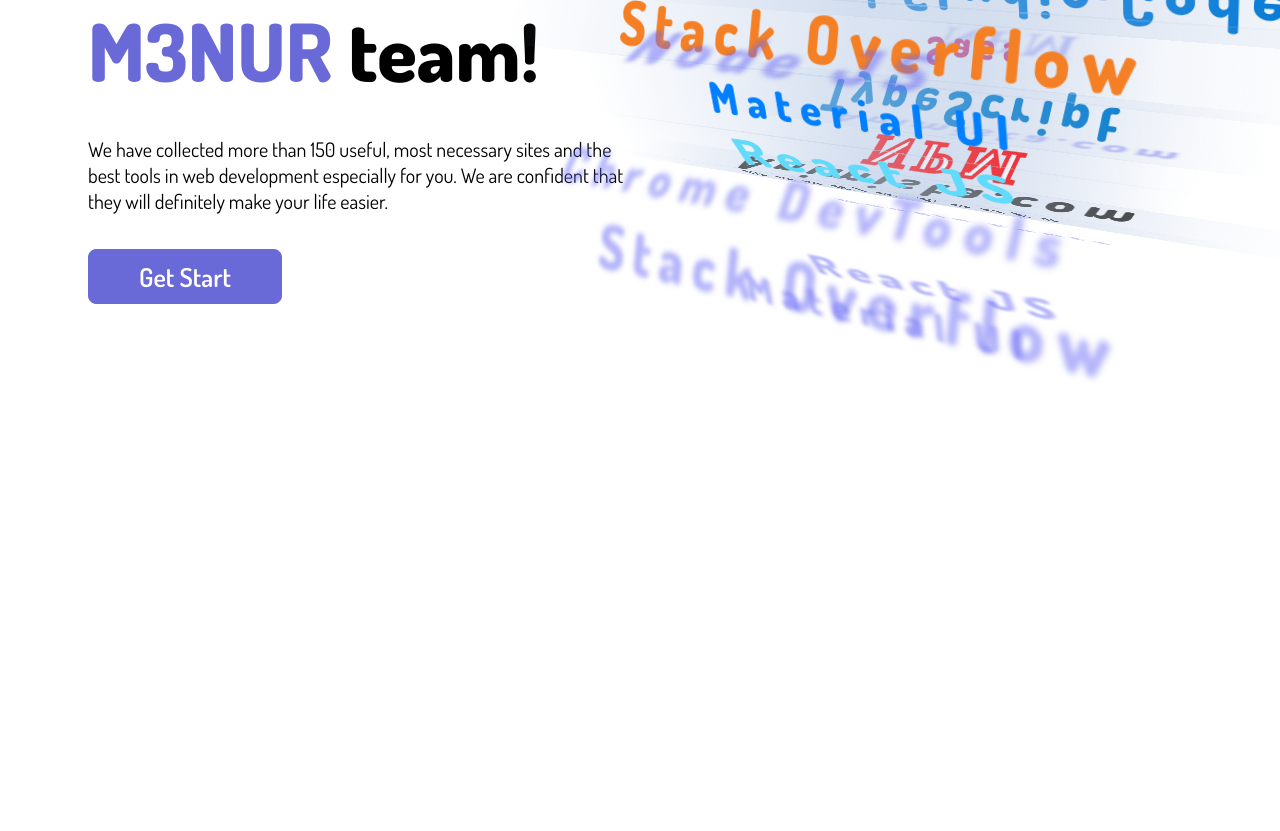
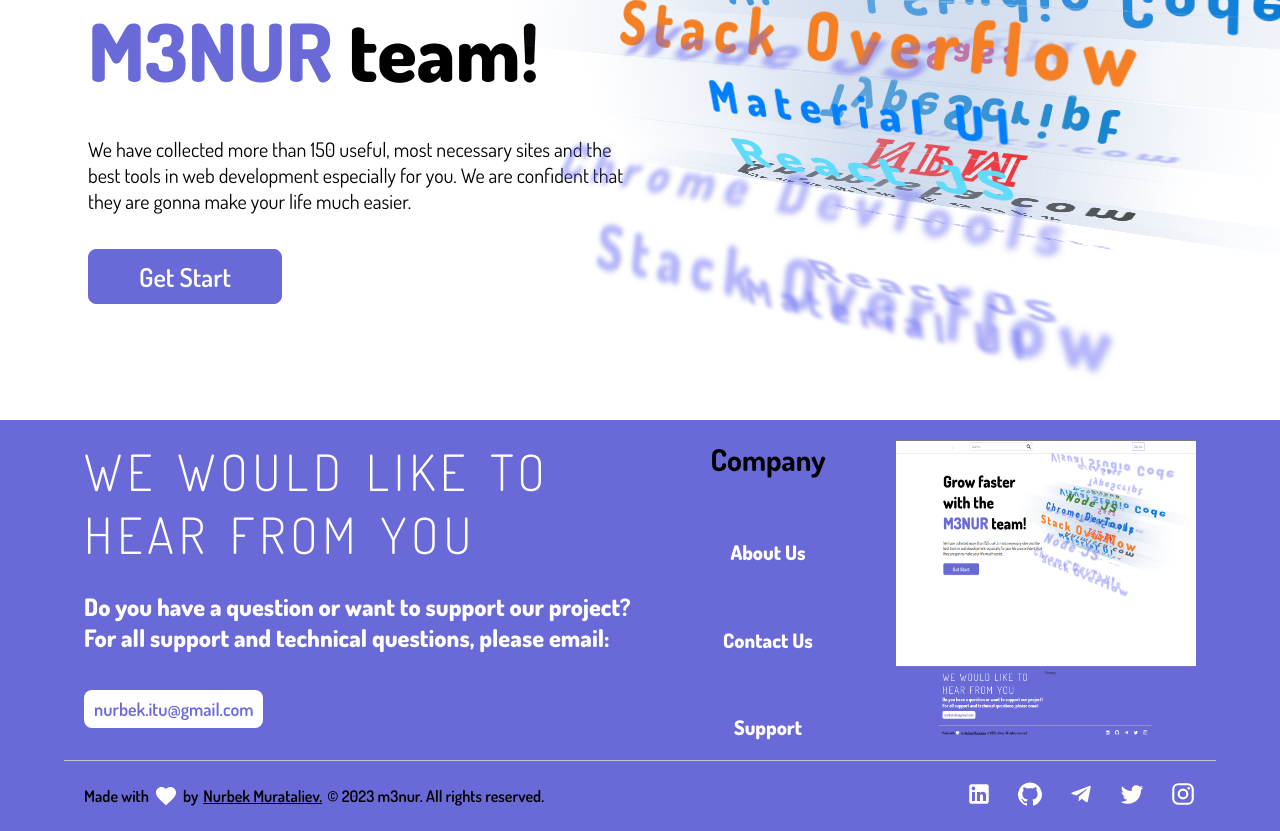
Before and after one commit to m3nur/m3nur_edu, a React (Create React App) app in the folder client/: page / in a window 1280 px wide. Shown: the part 380-1211 px from the top of the page. Before the commit the page ends 800 px from the top, so only its background shows below. Built offline with nearby package versions, Linux system fonts and the light colour scheme.

Commit message:
Update 1.2! We are now 95% done with the welcome page. Added a footer and 65% done. Fixed some bugs...

```diff
--- a/client/src/App.js
+++ b/client/src/App.js
@@ -1,6 +1,7 @@
 import { Container } from '@mui/system';
 import { Routes, Route } from 'react-router-dom';
 import styled from 'styled-components';
+import { Footer } from './components';
 import Topbar from './components/Topbar/Topbar';
 import { Home, Login, NonExistentPage, Register } from './pages';
 
@@ -21,6 +22,7 @@
             <Route path="*" element={<NonExistentPage />} />
           </Routes>
         </Container>
+        <Footer />
       </Wrapper>
     </Main>
   );
--- /dev/null
+++ b/client/src/components/Footer/Footer.jsx
@@ -0,0 +1,121 @@
+import {
+  Favorite,
+  GitHub,
+  Instagram,
+  LinkedIn,
+  Telegram,
+  Twitter,
+} from '@mui/icons-material';
+import { Container } from '@mui/system';
+import React from 'react';
+import {
+  BottomLeft,
+  BottomRight,
+  FooterBottom,
+  FooterBottomWrapper,
+  FooterContainer,
+  FooterTop,
+  FooterTopWrapper,
+  Gmail,
+  GmailLink,
+  Icon,
+  IconItems,
+  IconItemsLink,
+  IMG,
+  SubTitle,
+  Title,
+  TopLeft,
+  TopRight,
+  TopWrapperLeft,
+  TopWrapperRight,
+  WrapperLeftH2,
+  WrapperLeftLi,
+  WrapperLeftUl,
+} from './Footer.styled';
+import OurWebSite from '../../Image/OurWebSIte.png';
+
+const Footer = () => {
+  return (
+    <FooterContainer>
+      <FooterTop>
+        <Container>
+          <FooterTopWrapper>
+            <TopLeft>
+              <Title>WE WOULD LIKE TO HEAR FROM YOU</Title>
+              <SubTitle>
+                Do you have a question or want to support our project? For all
+                support and technical questions, please email:
+              </SubTitle>
+              <Gmail>
+                <GmailLink href="mailto:nurbek.itu@gmail.com">
+                  nurbek.itu@gmail.com
+                </GmailLink>
+              </Gmail>
+            </TopLeft>
+            <TopRight>
+              <TopWrapperLeft>
+                <WrapperLeftUl>
+                  <WrapperLeftH2>Company</WrapperLeftH2>
+                  <WrapperLeftLi>About Us</WrapperLeftLi>
+                  <WrapperLeftLi>Contact Us</WrapperLeftLi>
+                  <WrapperLeftLi>Support</WrapperLeftLi>
+                </WrapperLeftUl>
+              </TopWrapperLeft>
+              <TopWrapperRight>
+                <IMG src={OurWebSite} alt="our web site" />
+              </TopWrapperRight>
+            </TopRight>
+          </FooterTopWrapper>
+        </Container>
+      </FooterTop>
+      <FooterBottom>
+        <Container>
+          <FooterBottomWrapper>
+            <BottomLeft>
+              Made with <Favorite /> by
+              <IconItemsLink
+                style={{ textDecoration: 'underline', margin: '0 5px' }}
+                href="https://github.com/NurMura88"
+                target="_blank"
+              >
+                Nurbek Murataliev.
+              </IconItemsLink>
+              © 2023 m3nur. All rights reserved.
+            </BottomLeft>
+            <BottomRight>
+              <Icon>
+                <IconItems>
+                  <IconItemsLink target="_blank">
+                    <LinkedIn />
+                  </IconItemsLink>
+                </IconItems>
+                <IconItems>
+                  <IconItemsLink target="_blank">
+                    <GitHub />
+                  </IconItemsLink>
+                </IconItems>
+                <IconItems>
+                  <IconItemsLink target="_blank">
+                    <Telegram />
+                  </IconItemsLink>
+                </IconItems>
+                <IconItems>
+                  <IconItemsLink target="_blank">
+                    <Twitter />
+                  </IconItemsLink>
+                </IconItems>
+                <IconItems>
+                  <IconItemsLink target="_blank">
+                    <Instagram />
+                  </IconItemsLink>
+                </IconItems>
+              </Icon>
+            </BottomRight>
+          </FooterBottomWrapper>
+        </Container>
+      </FooterBottom>
+    </FooterContainer>
+  );
+};
+
+export default Footer;
--- /dev/null
+++ b/client/src/components/Footer/Footer.styled.js
@@ -0,0 +1,131 @@
+import styled from 'styled-components';
+
+export const FooterContainer = styled.div`
+  background-color: #6969d7;
+`;
+
+export const FooterTop = styled.div``;
+
+export const FooterTopWrapper = styled.div`
+  padding: 20px;
+  display: flex;
+`;
+
+export const TopLeft = styled.div`
+  display: flex;
+  flex-direction: column;
+  justify-content: space-between;
+  flex: 1;
+`;
+
+export const TopRight = styled.div`
+  flex: 1;
+  display: flex;
+`;
+
+export const TopWrapperLeft = styled.div`
+  flex: 1;
+`;
+
+export const WrapperLeftUl = styled.ul`
+  display: flex;
+  flex-direction: column;
+  justify-content: space-between;
+  align-items: center;
+  height: 100%;
+  font-size: 20px;
+  color: white;
+  font-weight: 900;
+`;
+
+export const WrapperLeftLi = styled.li``;
+
+export const WrapperLeftH2 = styled.h2`
+  color: black;
+`;
+
+export const TopWrapperRight = styled.div`
+  flex: 1;
+`;
+
+export const IMG = styled.img`
+  width: 300px;
+  height: 300px;
+  display: flex;
+  justify-content: end;
+  align-items: center;
+`;
+
+export const Title = styled.h1`
+  color: white;
+  font-size: 50px;
+  font-weight: 300;
+  letter-spacing: 5px;
+  word-spacing: 5px;
+`;
+
+export const SubTitle = styled.span`
+  color: #fff;
+  font-size: 24px;
+  font-weight: 900;
+`;
+
+export const Gmail = styled.div`
+  margin: 20px 0;
+`;
+
+export const GmailLink = styled.a`
+  cursor: pointer;
+  font-size: 18px;
+  padding: 8px 10px;
+  border-radius: 8px;
+  background: white;
+  color: #6969d7;
+  font-weight: 600;
+`;
+
+export const FooterBottom = styled.div``;
+
+export const FooterBottomWrapper = styled.div`
+  display: flex;
+  justify-content: space-between;
+  align-items: center;
+  padding: 20px;
+  border-top: 1px solid #c5c5c5;
+`;
+
+export const BottomLeft = styled.div`
+  font-weight: 600;
+  display: flex;
+  align-items: center;
+
+  svg {
+    margin: 0 5px;
+    color: white;
+  }
+`;
+
+export const BottomRight = styled.div``;
+
+export const Icon = styled.ul`
+  display: flex;
+  justify-content: center;
+  align-items: center;
+`;
+
+export const IconItems = styled.li`
+  margin-left: 25px;
+  cursor: pointer;
+  transition: all 0.3s ease;
+
+  &:hover {
+    transform: scale(1.2);
+  }
+`;
+
+export const IconItemsLink = styled.a`
+  svg {
+    font-size: 26px;
+    color: white;
+  }
+`;
--- a/client/src/components/index.js
+++ b/client/src/components/index.js
@@ -1,5 +1,6 @@
 import Logo from './Logo/Logo';
 import HomeLogo from './HomeLogo/HomeLogo';
 import Topbar from './Topbar/Topbar';
+import Footer from './Footer/Footer';
 
-export { Topbar, HomeLogo, Logo };
+export { Topbar, HomeLogo, Logo, Footer };
--- a/client/src/pages/Home/Home.jsx
+++ b/client/src/pages/Home/Home.jsx
@@ -23,7 +23,7 @@
             <SubTitle>
               We have collected more than 150 useful, most necessary sites and
               the best tools in web development especially for you. We are
-              confident that they will definitely make your life easier.
+              confident that they are gonna make your life much easier.
             </SubTitle>
             <BTNGetStarted>Get Start</BTNGetStarted>
           </TopWrapper>
```
Also changed, not shown: client/src/Image/OurWebSIte.png (added).
